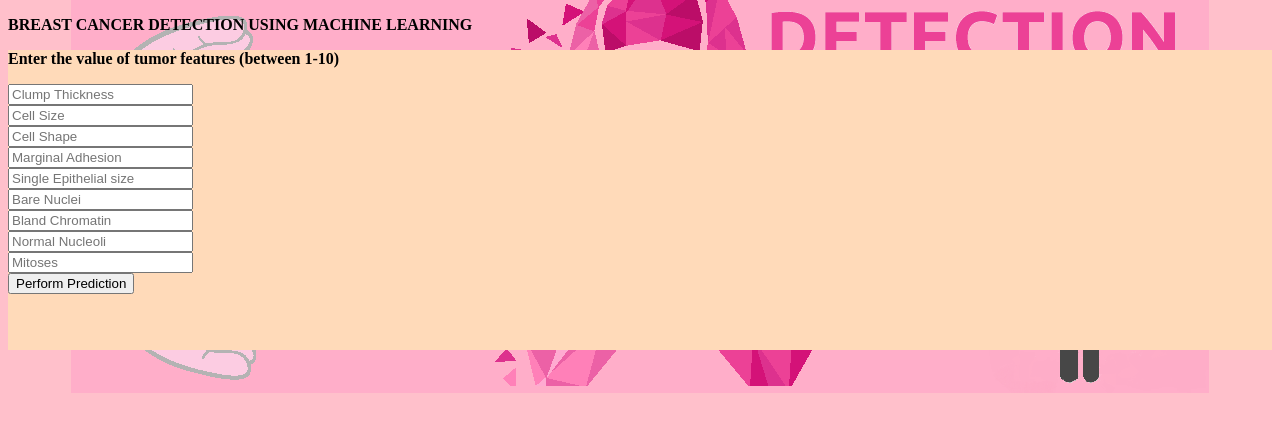
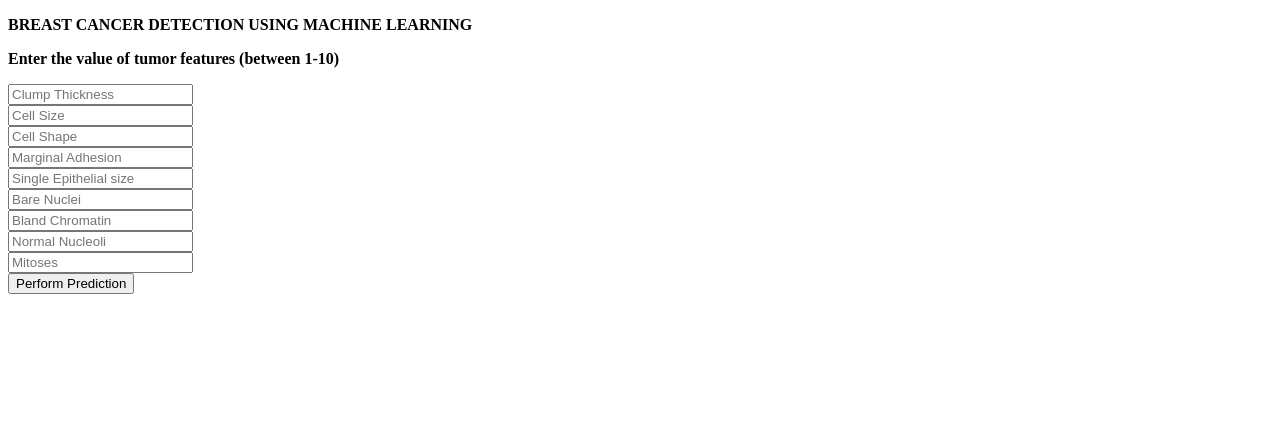
Before and after one commit to prathibha07/Breast-Cancer-Detection, a Flask app: page / in a window 1280 px wide. Shown: the top 432 px of the page. Run offline with Flask 2, Linux system fonts and the light colour scheme; parts of the project's set-up code (start-up, migrations or seed data) failed here and were passed over.

Commit message:
Update index.html

```diff
--- a/templates/index.html
+++ b/templates/index.html
@@ -8,13 +8,13 @@
 
   <style>
     /* CSS code for button */
-    body {
+    fixed-bg {
       height: 250px;
       background-image: url('static/breast-cancer1.png');
       background-color: #FFC0CB;
       background-repeat: no-repeat;
-      background-attachment: scroll;
-      background-position: center;
+      background-attachment:scroll;
+      background-position:right top;
 	     }
 
     /* CSS code for button */
@@ -46,9 +46,10 @@
     <!-- Get input to predict cancer -->
     <p> <strong> </h1> BREAST CANCER DETECTION USING MACHINE LEARNING  </strong> </h1></p>
 
-</div>
 
-<div style="height:300px;background-color:#FFDAB9;">
+
+<!--div style="height:300px;background-color:#DB7093;"-->
+    <div>
     <form action="{{ url_for('predict')}}" method="POST">
         <!-- <input type="text" name="comment"/> -->
       <p> <strong> Enter the value of tumor features (between 1-10) </strong> </p>
```
